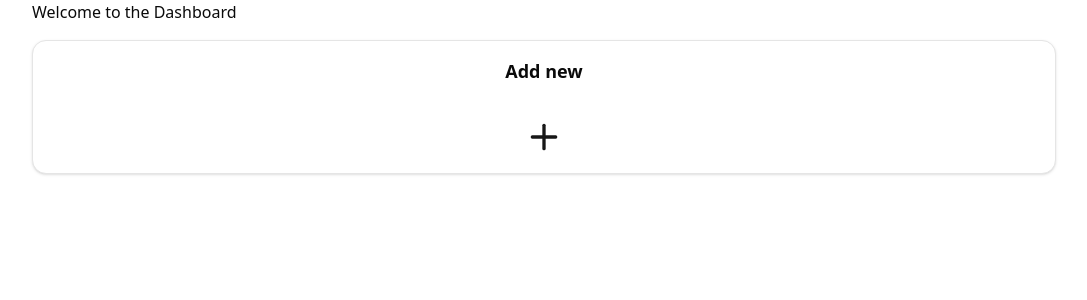
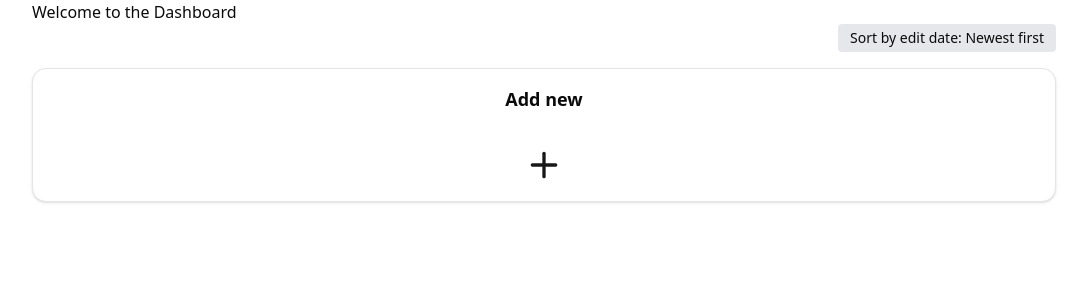
Before and after one commit to juanfrvera/finances-next, a Next.js app: page / in a window 1280 px wide. Shown: the top 300 px of the page, without its empty margins (96-1183 px from the left). Built offline with nearby package versions, Linux system fonts and the light colour scheme; no server answers; the database is empty.

Commit message:
feat(dashboard): sort items by editDate, show items without editDate last, and allow toggling sort order

```diff
--- a/src/app/DashboardClient.tsx
+++ b/src/app/DashboardClient.tsx
@@ -9,15 +9,37 @@ interface DashboardClientProps {
 
 export default function DashboardClient({ items }: DashboardClientProps) {
     const [clientItems, setClientItems] = useState<any[]>([]);
+    const [sortDesc, setSortDesc] = useState(true); // true = most recent first
     function handleItemCreated(newItem: any) {
         setClientItems((prev) => [newItem, ...prev]);
     }
     const allItems = [...clientItems, ...items];
 
+    // Sort by editDate, items with editDate first, then those without
+    const sortedItems = allItems.slice().sort((a, b) => {
+        const aHasDate = !!a.editDate;
+        const bHasDate = !!b.editDate;
+        if (aHasDate && !bHasDate) return -1;
+        if (!aHasDate && bHasDate) return 1;
+        if (!aHasDate && !bHasDate) return 0;
+        const aDate = new Date(a.editDate).getTime();
+        const bDate = new Date(b.editDate).getTime();
+        return sortDesc ? bDate - aDate : aDate - bDate;
+    });
+
     return (
+        <div>
+            <div className="flex justify-end mb-2">
+                <button
+                    className="px-3 py-1 rounded bg-gray-200 hover:bg-gray-300 text-sm"
+                    onClick={() => setSortDesc((v) => !v)}
+                >
+                    Sort by edit date: {sortDesc ? "Newest first" : "Oldest first"}
+                </button>
+            </div>
             <div className="mt-4 grid gap-4 grid-cols-[repeat(auto-fit,minmax(250px,1fr))] items-start">
                 <AddItemDialog onItemCreated={handleItemCreated} />
-      {allItems.map((item, idx) => {
+                {sortedItems.map((item, idx) => {
                     if (
                         item.type === "account" ||
                         item.type === "currency" ||
@@ -38,6 +60,7 @@ export default function DashboardClient({ items }: DashboardClientProps) {
                         </div>
                     );
                 })}
+            </div>
         </div>
     );
 }
--- a/src/app/actions.ts
+++ b/src/app/actions.ts
@@ -2,8 +2,13 @@
 import { getDb } from "@/lib/db";
 
 export async function addItemToDb(item: any) {
-  const db = await getDb();
-  await db.collection("items").insertOne(item);
-  // Optionally return the inserted item or id
-  return { success: true };
+    const now = new Date().toISOString();
+    const db = await getDb();
+    await db.collection("items").insertOne({
+        ...item,
+        createDate: now,
+        editDate: now,
+    });
+    // Optionally return the inserted item or id
+    return { success: true };
 }
--- a/src/app/page.tsx
+++ b/src/app/page.tsx
@@ -4,10 +4,12 @@ import DashboardClient from "./DashboardClient";
 export default async function Dashboard() {
   const db = await getDb();
   const items = await db.collection("items").find().toArray();
-  // Convert to plain objects and _id to string
+  // Convert to plain objects and _id to string, ensure createDate/editDate are strings
   const plainItems = items.map((item: any) => ({
     ...item,
     _id: item._id?.toString?.() ?? undefined,
+    createDate: item.createDate ? new Date(item.createDate).toISOString() : undefined,
+    editDate: item.editDate ? new Date(item.editDate).toISOString() : undefined,
   }));
 
   // Calculate currency values
```
Lines whose indentation alone changed are shown as unchanged.
